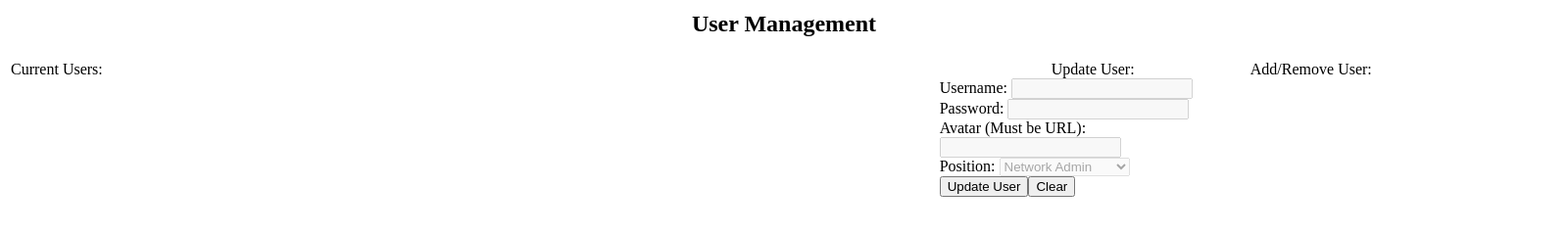
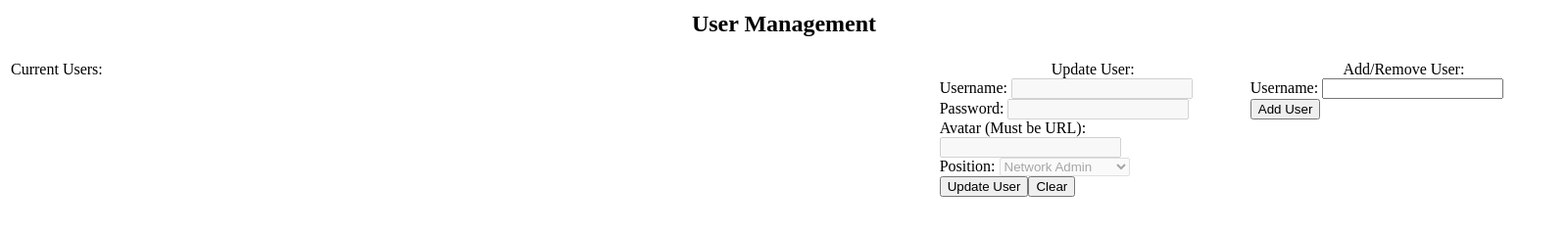
Before and after one commit to rampantepsilon/TGSN-App, an Electron app: page src/users/index.html in a window 1600 px wide. Shown: the whole page at 98% size. Drawn offline with nearby package versions, Linux system fonts and the light colour scheme; no server answers; a web font is replaced by a local one.

Commit message:
Added the Add User Function

```diff
--- a/main.js
+++ b/main.js
@@ -21,7 +21,9 @@ const changelogOptions = {
     title: 'Changelog',
     message: 'Changes in TGSN Staff HQ v0.0.5-alpha',
     detail: `
-  -
+  - Added Ability to add users
+  - Modified it so that Network Admins can't have their information changed.
+  - Stability changes and backend changes
 
   Next Update
   - Add Show Notes (TGS, TGSR, TVS)
--- a/src/users/index.html
+++ b/src/users/index.html
@@ -54,7 +54,9 @@
             </select><br>
             <button onclick="updateUser()">Update User</button><button onclick="clrUpdate()">Clear</button>
           </td>
-          <td id='addremUser' valign='top' width='20%'>Add/Remove User:
+          <td id='addremUser' valign='top' width='20%'><div align='center'>Add/Remove User:</div>
+            Username: <input id='uNameA'><br>
+            <button onclick="addUser()">Add User</button>
           </td>
         </tr>
       </table>
--- a/src/users/users.js
+++ b/src/users/users.js
@@ -149,3 +149,38 @@ function clrUpdate(){
   avatar.disabled = true;
   position.disabled = true;
 }
+
+function addUser(){
+  //Variables
+  var user = document.getElementById('uNameA').value;
+  var password = 'TGSN' + user;
+  var position = 'TGSN Staff';
+  var avatar = 'https://tgsnetwork.org/images/tgsn.jpg';
+
+  //Firebase variables
+  const app = firebase.app();
+  const db = firebase.firestore();
+  const login = db.collection('users').doc('logins');
+
+  login.get().then((doc) => {
+    const users = doc.data();
+    //Get Num of Users and +1
+    localStorage.setItem('numUsers', (parseInt(users.numUsers) + 1));
+
+  })
+
+  //Set other vars
+  var numUsers = localStorage.getItem('numUsers')
+  var lowerUser = user.toLowerCase();
+  var logo = 'logo.' + (parseInt(numUsers)-1);
+  var posit = 'position.' + (parseInt(numUsers)-1);
+  var format = 'formatNames.' + (parseInt(numUsers)-1);
+  console.log(logo, posit, format, lowerUser)
+  login.update({
+    [lowerUser]: password,
+    [format]: user,
+    [logo]: avatar,
+    [posit]: position,
+    numUsers: numUsers
+  })
+}
```
